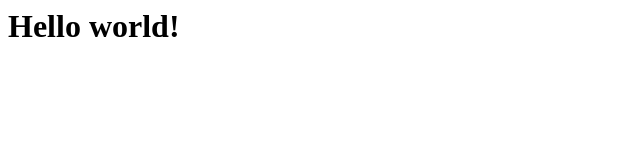
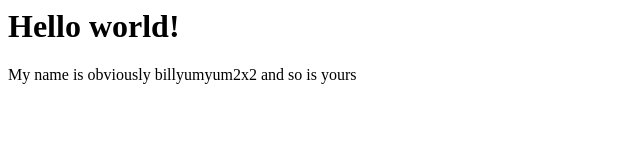
Before and after one commit to billyyumyum2x2/billyyumyum2x2.github.io, a plain HTML site: page index.html in a window 1280 px wide. Shown: the whole page, without its empty margins (0-640 px from the left). Drawn offline with Linux system fonts and the light colour scheme.

Commit message:
Add paragraph to index

```diff
--- a/index.html
+++ b/index.html
@@ -1 +1,3 @@
 <h1> Hello world! </h1>
+
+<p>My name is obviously billyumyum2x2 and so is yours</p>
```
